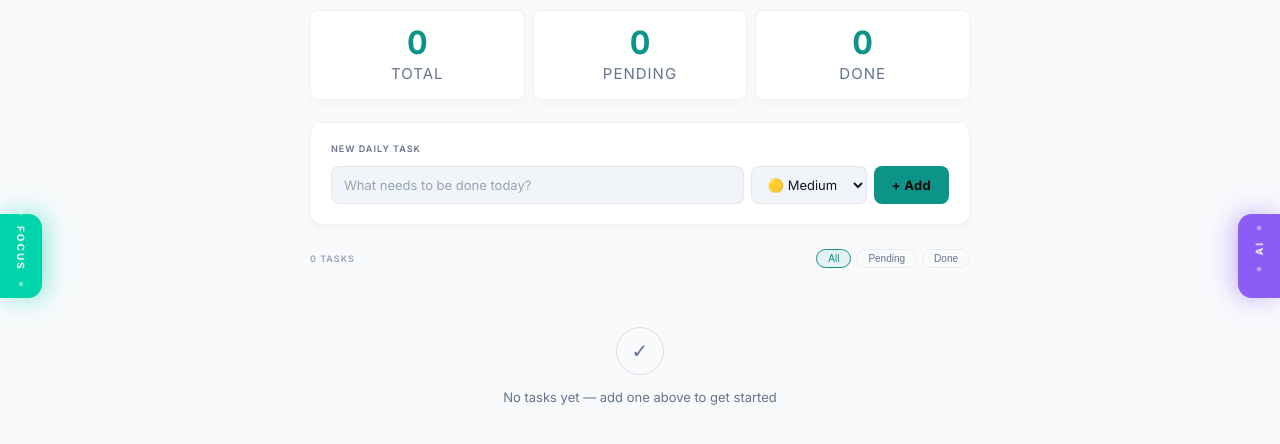
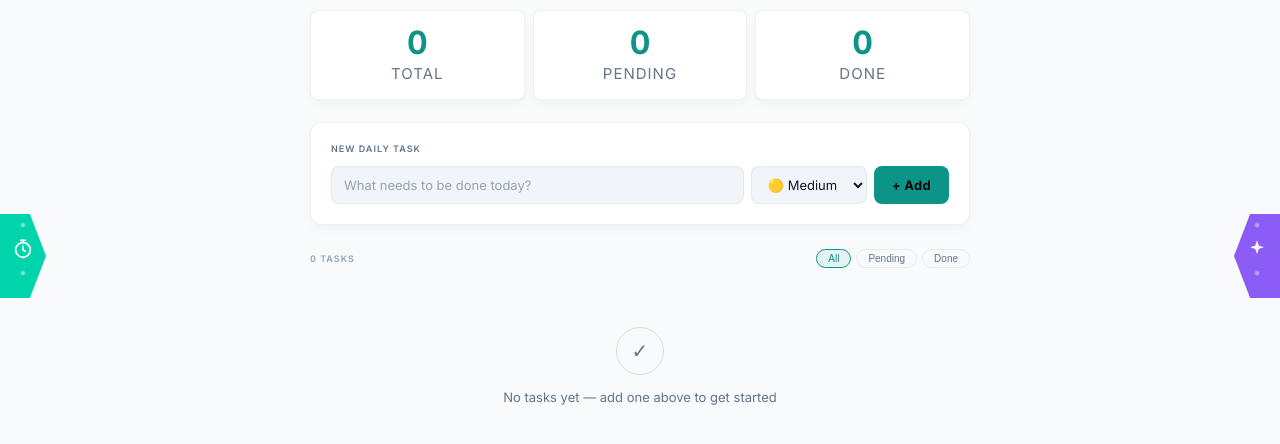
Before and after one commit to 1R5HAD/TaskFlow-AI, a Flask app: page / in a window 1280 px wide. Shown: the part 144-588 px from the top of the page. Run offline with Flask 3, Linux system fonts and the light colour scheme; the visitor is signed in with stand-in values (Sample User, id 1); data that the repository does not hold is empty.

Commit message:
Fix status reply formatting, pin-button hover zone, redesign edge triggers

```diff
--- a/app.py
+++ b/app.py
@@ -472,8 +472,11 @@ def chat():
 
     elif intent == 'status_query':
         pending = [t for t in today_tasks if not t.completed]
-        reply = (f"Still open today: {', '.join(t.content for t in pending)}"
-                 if pending else "Everything's done for today — nice.")
+        if pending:
+            bullets = '\n'.join(f"- {t.content}" for t in pending)
+            reply = f"You have {len(pending)} task{'s' if len(pending) != 1 else ''} pending today:\n{bullets}"
+        else:
+            reply = "Everything's done for today — nice."
 
     elif intent == 'clarify':
         reply = result.get('question', 'Could you clarify that?')
--- a/templates/index.html
+++ b/templates/index.html
@@ -327,7 +327,7 @@
       justify-content: center;
       gap: 10px;
       cursor: pointer;
-      width: 42px;
+      width: 46px;
       height: 84px;
       border: none;
       outline: none;
@@ -337,13 +337,13 @@
     .edge-trigger.left {
       left: 0;
       background: #00d4aa;
-      border-radius: 0 14px 14px 0;
+      clip-path: polygon(0 0, 65% 0, 100% 50%, 65% 100%, 0 100%);
       box-shadow: 4px 0 24px rgba(0,212,170,0.45);
     }
     .edge-trigger.right {
       right: 0;
       background: #8b5cf6;
-      border-radius: 14px 0 0 14px;
+      clip-path: polygon(35% 0, 100% 0, 100% 100%, 35% 100%, 0 50%);
       box-shadow: -4px 0 24px rgba(139,92,246,0.45);
     }
     .edge-trigger.left:hover {
@@ -364,19 +364,12 @@
       transform: translateY(-50%) scale(0.85);
       transform-origin: right center;
     }
-    .edge-trigger .trigger-icon {
-      writing-mode: vertical-rl;
-      font-size: 10px;
-      font-weight: 700;
-      letter-spacing: 2px;
-      text-transform: uppercase;
+    .edge-trigger .trigger-svg {
+      width: 22px;
+      height: 22px;
       color: rgba(255,255,255,0.95);
       pointer-events: none;
-      white-space: nowrap;
-    }
-    .edge-trigger.right .trigger-icon {
-      color: rgba(255,255,255,0.95);
-      transform: rotate(180deg);
+      flex-shrink: 0;
     }
     .trigger-dot {
       width: 6px;
@@ -716,6 +709,7 @@
       font-size: 12px;
       line-height: 1.5;
       color: rgba(255,255,255,0.85);
+      white-space: pre-wrap;
     }
     .chat-msg.ai .msg-bubble {
       background: rgba(139,92,246,0.1);
@@ -1147,7 +1141,12 @@
 ═══════════════════════════════════════ -->
 <button class="edge-trigger left" id="timer-trigger" aria-label="Open Focus Timer">
   <div class="trigger-dot"></div>
-  <span class="trigger-icon">Focus</span>
+  <svg class="trigger-svg" viewBox="0 0 24 24" fill="none" stroke="currentColor" stroke-width="2" stroke-linecap="round" stroke-linejoin="round">
+    <circle cx="12" cy="13" r="8"/>
+    <path d="M12 9v4l2.5 1.5"/>
+    <path d="M9.5 2.5h5"/>
+    <path d="M12 2.5v2.5"/>
+  </svg>
   <div class="trigger-dot"></div>
 </button>
 
@@ -1250,7 +1249,9 @@
 ═══════════════════════════════════════ -->
 <button class="edge-trigger right" id="ai-trigger" aria-label="Open AI Assistant">
   <div class="trigger-dot"></div>
-  <span class="trigger-icon">AI</span>
+  <svg class="trigger-svg" viewBox="0 0 24 24" fill="currentColor">
+    <path d="M12 2.5l1.9 5.6 5.6 1.9-5.6 1.9L12 17.5l-1.9-5.6-5.6-1.9 5.6-1.9L12 2.5z"/>
+  </svg>
   <div class="trigger-dot"></div>
 </button>
 
@@ -1441,22 +1442,17 @@
     let isOpen = false;
 
     function isInsideZone(x, y) {
-      const isLeft = triggerId.includes('timer') || panelId.includes('timer');
-      const w = window.innerWidth;
-
-      if (isLeft) {
-        if (!isOpen) {
-          return x <= 46;
-        } else {
-          return x <= 340;
-        }
-      } else {
-        if (!isOpen) {
-          return x >= (w - 46);
-        } else {
-          return x >= (w - 340);
-        }
+      // Use real DOM measurements instead of a hardcoded pixel threshold —
+      // the pin button lives in .panel-side-rail, which sits 38px outside
+      // the panel's own box (see CSS), so a flat threshold missed it.
+      const RAIL_MARGIN = 50; // covers the -38px rail offset plus a small buffer
+      if (!isOpen) {
+        const r = trigger.getBoundingClientRect();
+        return x >= r.left - 10 && x <= r.right + 10 && y >= r.top - 10 && y <= r.bottom + 10;
       }
+      const r = panel.getBoundingClientRect();
+      return x >= r.left - RAIL_MARGIN && x <= r.right + RAIL_MARGIN
+          && y >= r.top - 10 && y <= r.bottom + 10;
     }
 
     function openPanel() {
```
